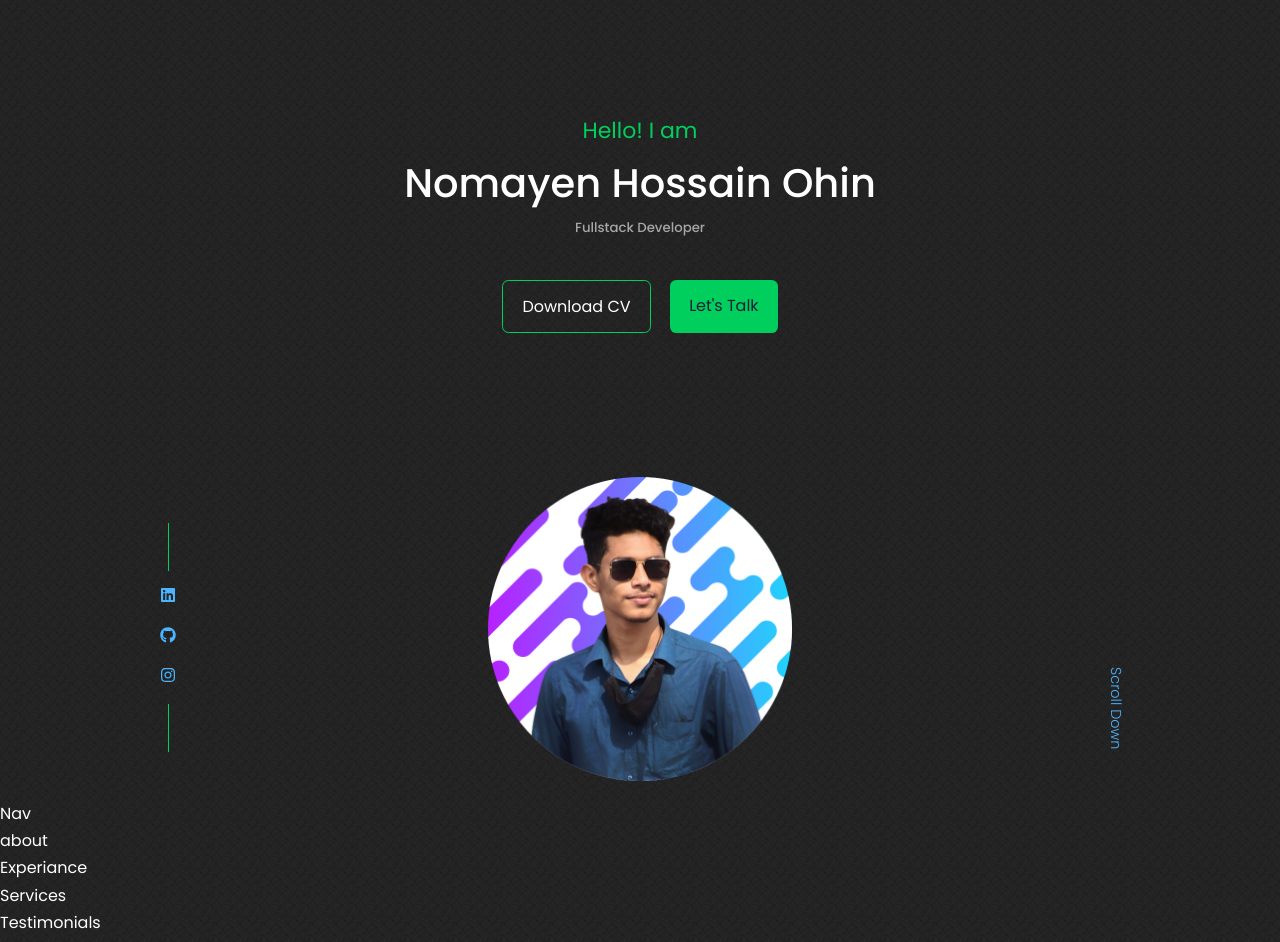
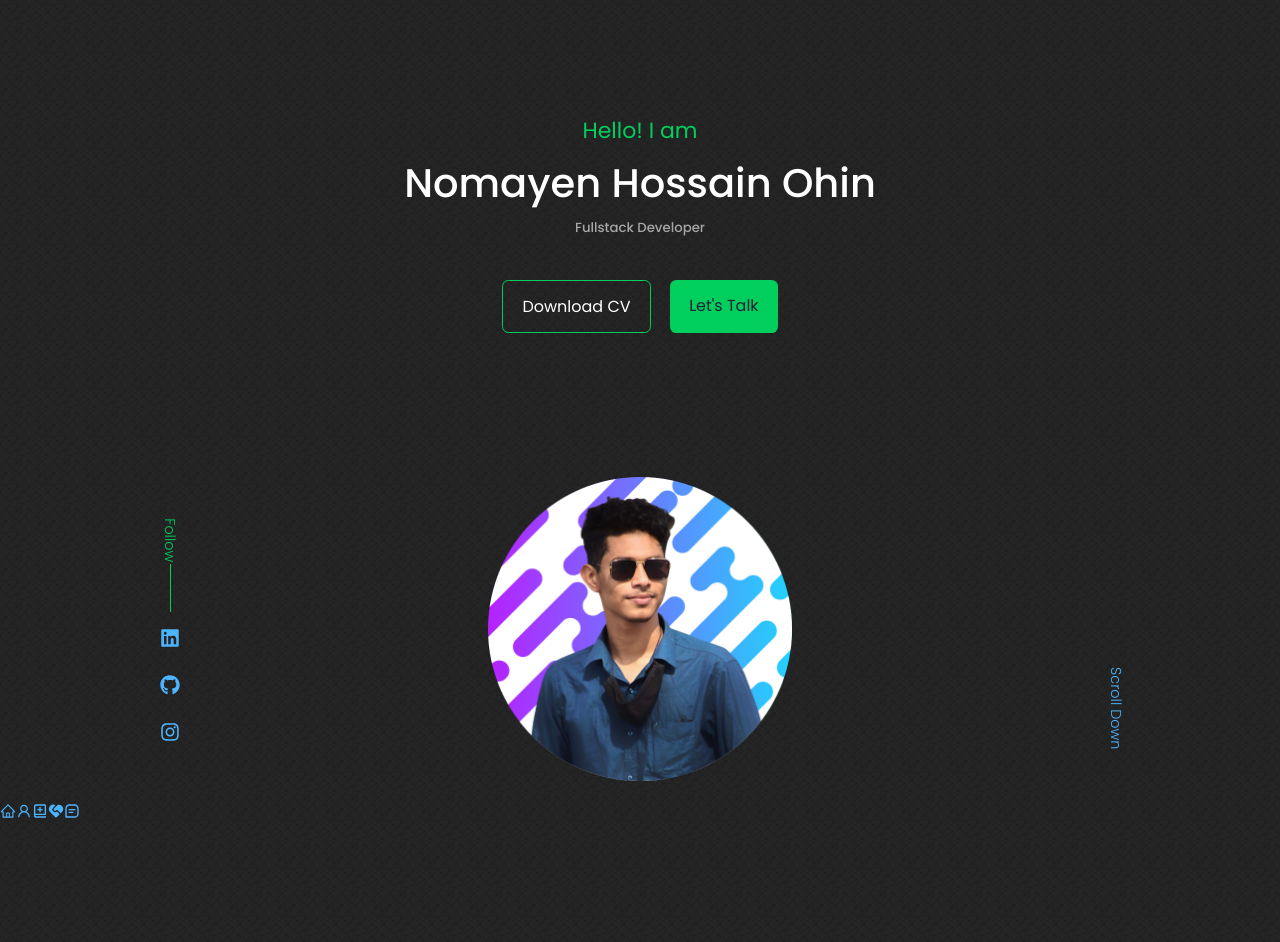
Before and after one commit to nomayen31/Nomayen_portfolio, a React (Create React App) app: page / in a window 1280 px wide. Shown: the top 942 px of the page. Built offline with nearby package versions, Linux system fonts and the light colour scheme.

Commit message:
nav bar work

```diff
--- a/src/components/about/About.js
+++ b/src/components/about/About.js
@@ -3,9 +3,9 @@ import './About.css'
 
 const About = () => {
     return (
-        <div>
-            about
-        </div>
+       <section id='about'>
+        About
+       </section>
     );
 };
 
--- a/src/components/contact/Contact.js
+++ b/src/components/contact/Contact.js
@@ -2,9 +2,11 @@ import React from 'react';
 
 const Contact = () => {
     return (
-        <div>
+
+        <section id='contact'>
             contact
-        </div>
+        </section>
+
     );
 };
 
--- a/src/components/experiance/Experiance.js
+++ b/src/components/experiance/Experiance.js
@@ -3,9 +3,9 @@ import './Experiance.css'
 
 const Experiance = () => {
     return (
-        <div>
-Experiance
-        </div>
+       <section id='experience'>
+        Experiance
+       </section>
     );
 };
 
--- a/src/components/header/Header.css
+++ b/src/components/header/Header.css
@@ -24,6 +24,7 @@ header{
 }
 
 .header__socials{
+    font-size: 20px;
     display: flex;
     flex-direction: column;
     align-items: center;
@@ -42,11 +43,13 @@ header{
 }
 
 .header__socials::after{
-    content: "";
-    width: 1px;
-    height: 3rem;
-    /* background: var(--color-primary); */
-    background: #00CF5D;
+    content: "Follow";
+    color: #00CF5D;
+    position: absolute;
+    bottom: 12.5rem;
+    transform: rotate(90deg);
+    font-weight: 300;
+    font-size: 0.9rem;
 }
 
 
--- a/src/components/nav/Nav.css
+++ b/src/components/nav/Nav.css
@@ -0,0 +1,8 @@
+nav{
+    background: rgb(0, 0, 0, 0.3);
+    width: max-content;
+    display: block;
+    padding: 0.7rem 1.7rem;
+    z-index: 2;
+    position: fixed;
+}
--- a/src/components/nav/Nav.js
+++ b/src/components/nav/Nav.js
@@ -1,9 +1,16 @@
 import React from 'react';
 import './Nav.css'
+import {AiOutlineHome, AiOutlineUser} from 'react-icons/ai'
+import {BiBookAdd,BiMessageSquareDetail} from 'react-icons/bi'
+import {RiServiceFill} from 'react-icons/ri'
 const Nav = () => {
     return (
         <div>
-            Nav
+            <a href='#'><AiOutlineHome></AiOutlineHome></a>
+            <a href='#about'><AiOutlineUser></AiOutlineUser></a>
+            <a href='#experience'><BiBookAdd></BiBookAdd></a>
+            <a href='#services'><RiServiceFill></RiServiceFill></a>
+            <a href='#contact'><BiMessageSquareDetail></BiMessageSquareDetail></a>
         </div>
     );
 };
--- a/src/components/portfolio/Portfolio.js
+++ b/src/components/portfolio/Portfolio.js
@@ -3,9 +3,9 @@ import './Portfolio.css'
 
 const Portfolio = () => {
     return (
-        <div>
+        <section>
             portfolio
-        </div>
+        </section>
     );
 };
 
--- a/src/components/services/Services.js
+++ b/src/components/services/Services.js
@@ -3,9 +3,9 @@ import './Services.css'
 
 const Services = () => {
     return (
-        <div>
-            Services
-        </div>
+        <section id='services'>
+            services
+        </section>
     );
 };
 
--- a/src/components/testimonials/Testimonials.js
+++ b/src/components/testimonials/Testimonials.js
@@ -3,9 +3,7 @@ import './testimonials.css'
 
 const Testimonials = () => {
     return (
-        <div>
-            Testimonials
-        </div>
+      <section id='tes'></section>
     );
 };
 
--- a/src/index.css
+++ b/src/index.css
@@ -61,6 +61,7 @@ h1 {
 
 section {
     margin-top: 8rem;
+    height: 100vh;
 }
 
 section>h2,
```
